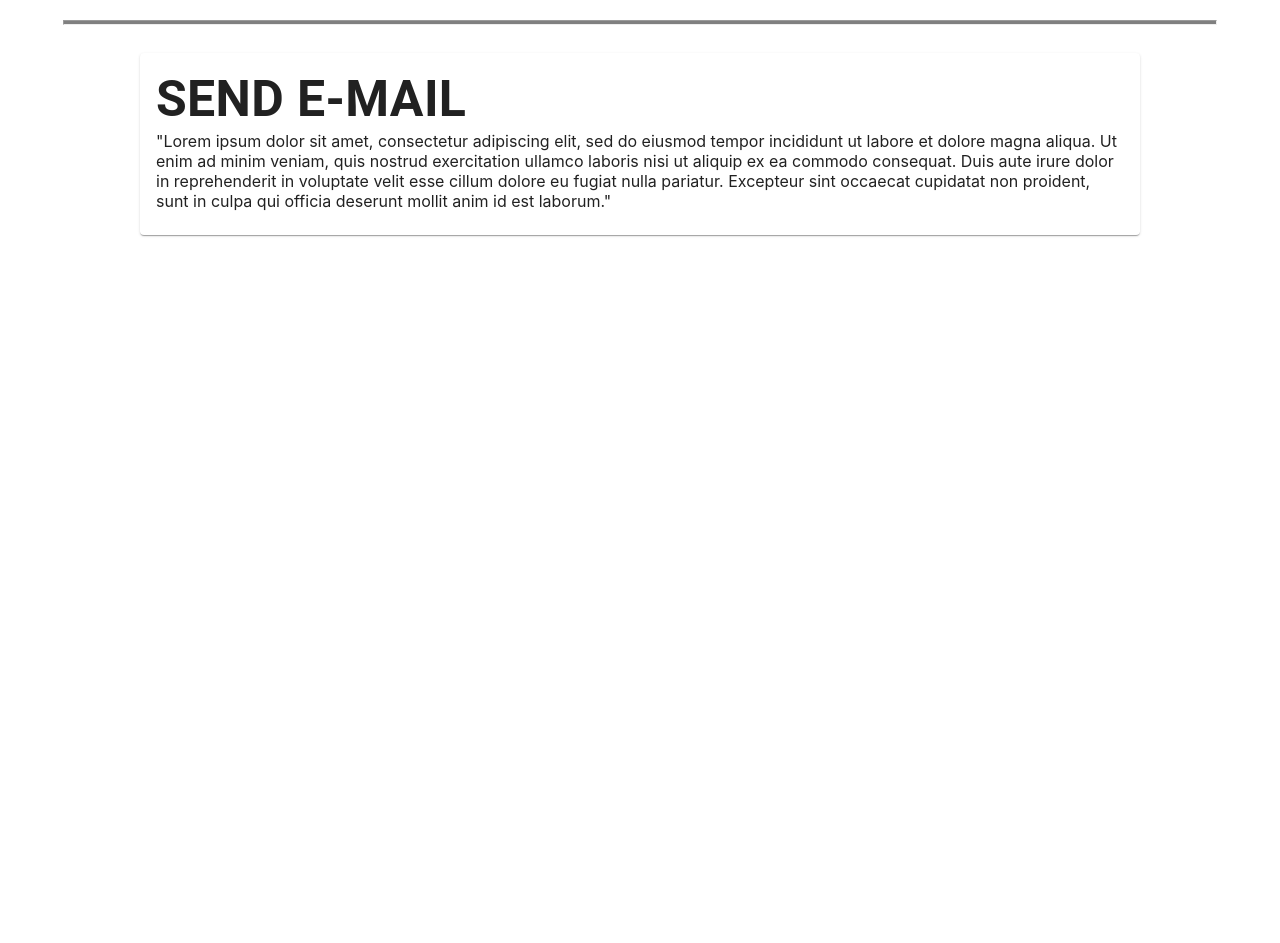
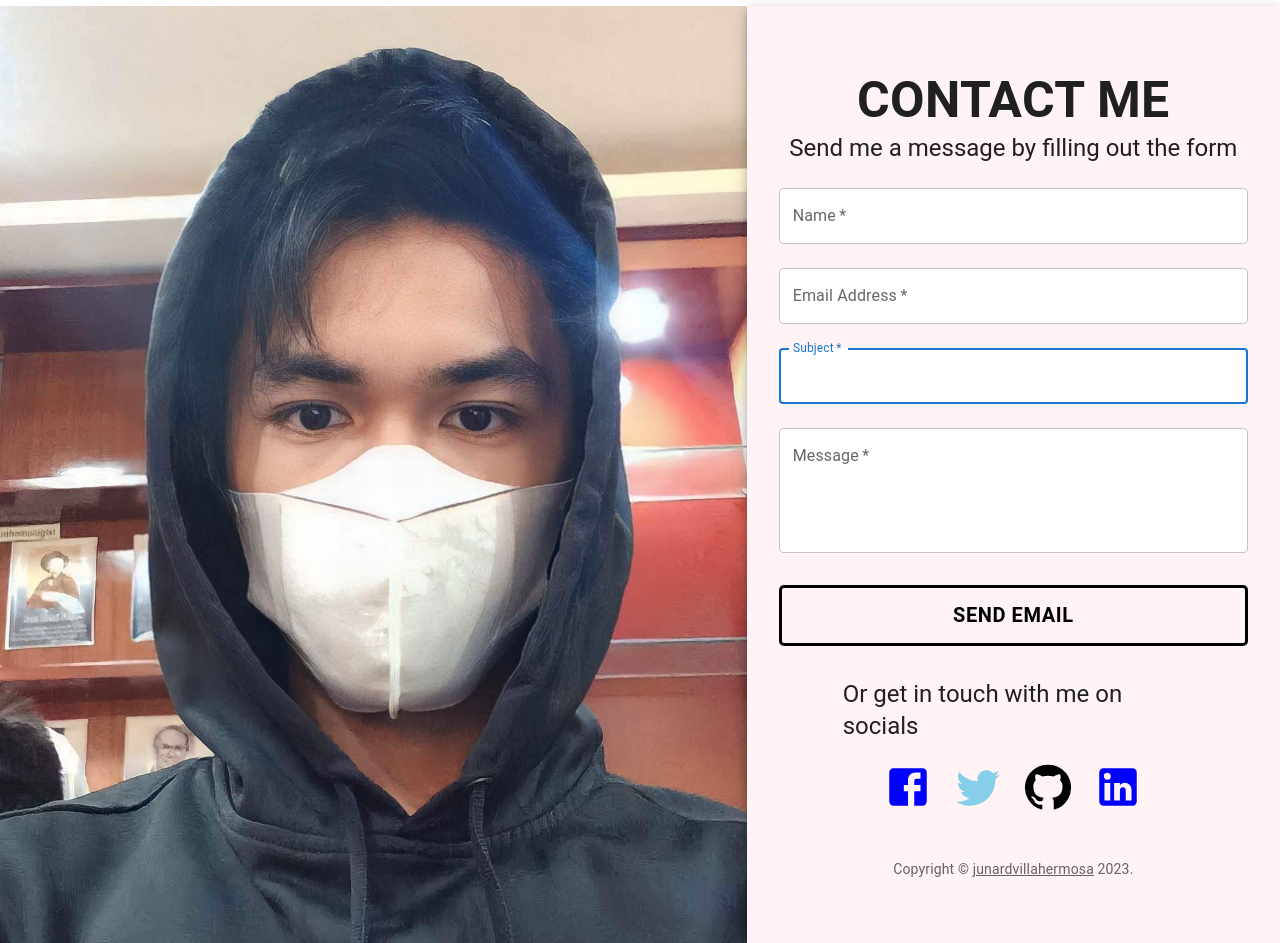
Before and after one commit to junardvillahermosa/junardvillahermosa, a React (Create React App) app: page / in a window 1280 px wide. Shown: the part 1801-2744 px from the top of the page. Before the commit the page ends 2056 px from the top, so only its background shows below. Built offline with nearby package versions, Linux system fonts and the light colour scheme.

Commit message:
feat(code): create-about-section

```diff
--- /dev/null
+++ b/src/pages/contact-me.js
@@ -0,0 +1,185 @@
+import * as React from 'react';
+import Avatar from '@mui/material/Avatar';
+import Button from '@mui/material/Button';
+import CssBaseline from '@mui/material/CssBaseline';
+import TextField from '@mui/material/TextField';
+import Link from '@mui/material/Link';
+import Paper from '@mui/material/Paper';
+import Box from '@mui/material/Box';
+import Grid from '@mui/material/Grid';
+import Typography from '@mui/material/Typography';
+import { createTheme, ThemeProvider } from '@mui/material/styles';
+import { EmailOutlined } from '@mui/icons-material';
+import { Facebook, Twitter, GitHub, LinkedIn } from "@mui/icons-material";
+import { styled } from '@mui/system';
+import ProfilePic from '.././images/backgroundImage.jpeg';
+
+const ButtonStyled = styled(Button)(({theme}) => ({
+    color: 'black',
+    padding: 10,
+    fontSize: 20,
+    left: 0,
+    fontWeight: 'bold',
+    borderRadius: 5,
+    border: '3px solid black',
+    '&:hover': {
+        backgroundColor: 'black',
+        border: '3px solid black',
+        color: 'pink'
+    }
+}));
+
+function Copyright(props) {
+  return (
+    <Typography variant="body2" color="text.secondary" align="center" {...props}>
+      {'Copyright © '}
+      <Link color="inherit" href="https://github.com/junardvillahermosa">
+        junardvillahermosa
+      </Link>{' '}
+      {new Date().getFullYear()}
+      {'.'}
+    </Typography>
+  );
+}
+
+
+
+
+
+// TODO remove, this demo shouldn't need to reset the theme.
+
+const defaultTheme = createTheme();
+
+export default function ContactMe() {
+  const handleSubmit = (event) => {
+    event.preventDefault();
+    const data = new FormData(event.currentTarget);
+    console.log({
+      name: data.get('name'),
+      email: data.get('email'),
+      subject: data.get('subject'),
+      message: data.get('message'),
+
+
+    });
+  };
+
+  return (
+    <ThemeProvider theme={defaultTheme}>
+      <Grid container component="main" sx={{ height: '100vh' }}>
+        <CssBaseline />
+        <Grid
+          item
+          xs={false}
+          sm={4}
+          md={7}
+          sx={{
+            backgroundImage: `url(${ProfilePic})`,
+            backgroundRepeat: 'no-repeat',
+            backgroundColor: (t) =>
+              t.palette.mode === 'light' ? t.palette.grey[50] : t.palette.grey[900],
+            backgroundSize: 'cover',
+            backgroundPosition: 'center',
+          }}
+        />
+        <Grid item xs={12} sm={8} md={5} sx={{backgroundColor: '#FFF3F5'}} component={Paper} elevation={6} square>
+          <Box
+            sx={{
+              my: 8,
+              mx: 4,
+              display: 'flex',
+              flexDirection: 'column',
+              alignItems: 'center',
+
+            }}
+          >
+            <Typography variant="h4" component='div' sx={{fontWeight: 'bold', fontSize: '50px'}}>
+                CONTACT ME
+            </Typography>
+            <Typography component="h1" variant="h5">
+              Send me a message by filling out the form
+            </Typography>
+            <Box component="form" noValidate onSubmit={handleSubmit} sx={{ mt: 1 }}>
+                <TextField sx={{backgroundColor: 'white'}}
+                margin="normal"
+                required
+                fullWidth
+                id="name"
+                label="Name"
+                name="name"
+                autoComplete="name"
+                autoFocus
+              />
+              <TextField sx={{backgroundColor: 'white'}}
+                margin="normal"
+                required
+                fullWidth
+                id="email"
+                label="Email Address"
+                name="email"
+                type='email'
+                autoComplete="email"
+                autoFocus
+              />
+              <TextField sx={{backgroundColor: 'white'}}
+                margin="normal"
+                required
+                fullWidth
+                id="subject"
+                label="Subject"
+                name="subject"
+                autoComplete="subject"
+                autoFocus
+              />
+              <TextField sx={{backgroundColor: 'white'}}
+                margin="normal"
+                required
+                fullWidth
+                name="message"
+                label="Message"
+                id="message"
+                autoComplete="message"
+                multiline
+                rows={4}
+              />
+
+
+              <ButtonStyled
+                type="submit"
+                fullWidth
+
+                sx={{ mt: 3, mb: 2, bgcolor: 'transparent' }}
+
+              >
+                Send Email
+              </ButtonStyled>
+              <Box
+                sx={{
+                my: 2,
+                mx: 8,
+                display: 'flex',
+                flexDirection: 'column',
+                alignItems: 'center',
+                }}
+                >
+                <Typography component="h1" variant="h5">
+                    Or get in touch with me on socials
+                </Typography>
+                <div style={{marginTop: '20px', display: 'flex', gap: '20px'}}>
+                                <a href=""><Facebook sx={{ color: 'blue', fontSize: '50px'}}/></a>
+                                <a href=""><Twitter sx={{ color: 'skyblue', fontSize: '50px'}}/></a>
+                                <a href=""><GitHub sx={{ color: 'black', fontSize: '50px'}}/></a>
+                                <a href=""><LinkedIn sx={{ color: 'blue', fontSize: '50px'}}/></a>
+                </div>
+
+                </Box>
+
+
+              <Copyright sx={{ mt: 5 }} />
+            </Box>
+          </Box>
+        </Grid>
+      </Grid>
+    </ThemeProvider>
+  );
+}
--- a/src/pages/junardvillahermosa.js
+++ b/src/pages/junardvillahermosa.js
@@ -1,12 +1,12 @@
 import React from "react";
 import { styled } from "@mui/system";
-import { AppBar,Toolbar, Typography, Button, Box, Grid, Container, Card, CardContent, CardActions } from "@mui/material";
+import { AppBar,Toolbar, Typography, Button, Box, Container, Card, CardContent, CardActions } from "@mui/material";
 import { Facebook, Twitter, GitHub, LinkedIn } from "@mui/icons-material";
 import ProfilePic from '.././images/junard.jpeg';
-
+import ContactMe from "./contact-me";
 
 const Header = styled(AppBar)(({theme}) => ({
-    backgroundColor: "white",
+    backgroundColor: "black",
     position: 'fixed',
 
 }));
@@ -21,7 +21,7 @@ const InnerHeader = styled(Toolbar)(({theme}) => ({
     fontWeight: "300",
     '& a': {
         textDecoration: 'none',
-        color: 'black',
+        color: 'white',
         marginLeft: 10,
         padding: '10px 12px',
         borderRadius: '5px',
@@ -29,22 +29,22 @@ const InnerHeader = styled(Toolbar)(({theme}) => ({
     '& .navigation': {
         marginRight: 30,
         '& .home:hover': {
-            backgroundColor: '#EDEDED',
+
             color: 'hotpink',
             fontWeight: "bold",
         },
         '& .about:hover': {
-            backgroundColor: '#EDEDED',
+
             color: 'hotpink',
             fontWeight: "bold",
         },
         '& .projects:hover': {
-            backgroundColor: '#EDEDED',
+
             color: 'hotpink',
             fontWeight: "bold",
         },
         '& .contact:hover': {
-            backgroundColor: '#EDEDED',
+
             color: 'hotpink',
             fontWeight: "bold",
         },
@@ -53,7 +53,7 @@ const InnerHeader = styled(Toolbar)(({theme}) => ({
     '& .junardlogo': {
         fontSize: 25,
         fontWeight: 'bold',
-        color: 'black',
+        color: 'white',
 
     }
 }));
@@ -82,10 +82,9 @@ const MainContent = styled(Container)(({theme}) => ({
 
 const ButtonStyled = styled(Button)(({theme}) => ({
     color: 'black',
-    padding: 10,
+    padding: 15,
     marginTop: 20,
     fontSize: 20,
-    left: 0,
     fontWeight: 'bold',
     borderRadius: 5,
     border: '3px solid pink',
@@ -181,8 +180,6 @@ const FourthMainContent = styled(Container)(({theme}) => ({
 }));
 
 
-
-
 export const JunardVillahermosa = () => {
     return (
         <React.Fragment>
@@ -220,7 +217,7 @@ export const JunardVillahermosa = () => {
                                     Download Resume
                                 </ButtonStyled>
                             </CardActions>
-                            <div style={{marginTop: '20px', display: 'flex', gap: '20px'}}>
+                            <div style={{marginTop: '20px', display: 'flex', gap: '20px', marginLeft: '5px'}}>
                                 <a href=""><Facebook sx={{ color: 'blue', fontSize: '50px'}}/></a>
                                 <a href=""><Twitter sx={{ color: 'skyblue', fontSize: '50px'}}/></a>
                                 <a href=""><GitHub sx={{ color: 'black', fontSize: '50px'}}/></a>
@@ -241,7 +238,7 @@ export const JunardVillahermosa = () => {
             <SecondContainer id="about-me">
                 <hr style={{width: '90%', backgroundColor: 'gray', height: '3px'}}/>
                 <SecondMainContent>
-                    <Card sx={{ height: 'auto', width: '1000px', backgroundColor: 'rgba(0, 0, 0, 0.066)'}}>
+                    <Card sx={{ height: 'auto', width: '100%', backgroundColor: 'rgba(0, 0, 0, 0.066)'}}>
                         <CardContent sx={{ backgroundColor: 'transparent',  height: 'auto', border: 'none', boxShadow: 'none'}}>
                             <Typography variant="h4" component='div' sx={{fontWeight: 'bold', fontSize: '50px'}}>
                                 ABOUT ME
@@ -255,7 +252,7 @@ export const JunardVillahermosa = () => {
                         </CardContent>
 
                     </Card>
-                    <Card sx={{ height: 'auto', width: '1000px', backgroundColor: 'rgba(255, 192, 203, 0.571)'}}>
+                    <Card sx={{ height: 'auto', width: '100%', backgroundColor: 'rgba(255, 192, 203, 0.571)'}}>
                         <CardContent sx={{ backgroundColor: 'transparent',  height: 'auto', border: 'none', boxShadow: 'none'}}>
                             <Typography variant="h4" component='div' sx={{fontWeight: 'bold', fontSize: '50px'}}>
                                 SKILLSET
@@ -272,7 +269,7 @@ export const JunardVillahermosa = () => {
                 <hr style={{width: '90%', backgroundColor: 'gray', height: '3px'}}/>
 
                     <ThirdMainContent>
-                        <Card sx={{ height: 'auto', width: '1000px'}}>
+                        <Card sx={{ height: 'auto', width: '100%', backgroundColor: 'rgba(255, 192, 203, 0.571)'}}>
                             <CardContent sx={{ backgroundColor: 'transparent',  height: 'auto', border: 'none', boxShadow: 'none'}}>
                                 <Typography variant="h4" component='div' sx={{fontWeight: 'bold', fontSize: '50px'}}>
                                     PROJECTS
@@ -285,20 +282,13 @@ export const JunardVillahermosa = () => {
             </ThirdContainer>
 
             <FourthContainer id="contact-me">
-                <hr style={{width: '90%', backgroundColor: 'gray', height: '3px'}}/>
-                <FourthMainContent>
-                        <Card sx={{ height: 'auto', width: '1000px'}}>
-                            <CardContent sx={{ backgroundColor: 'transparent',  height: 'auto', border: 'none', boxShadow: 'none'}}>
-                                <Typography variant="h4" component='div' sx={{fontWeight: 'bold', fontSize: '50px'}}>
-                                    SEND E-MAIL
-                                </Typography>
-                                <Typography variant="p" component='div' sx={{fontWeight: 'normal', textJustify: 'justify'}}>
-                                "Lorem ipsum dolor sit amet, consectetur adipiscing elit, sed do eiusmod tempor incididunt ut labore et dolore magna aliqua. Ut enim ad minim veniam, quis nostrud exercitation ullamco laboris nisi ut aliquip ex ea commodo consequat. Duis aute irure dolor in reprehenderit in voluptate velit esse cillum dolore eu fugiat nulla pariatur. Excepteur sint occaecat cupidatat non proident, sunt in culpa qui officia deserunt mollit anim id est laborum."                            </Typography>
-                            </CardContent>
-                        </Card>
+            <hr style={{width: '90%', backgroundColor: 'gray', height: '3px'}}/>
+            <ContactMe />
 
 
-                </FourthMainContent>
+
+
+
 
             </FourthContainer>
 
```
Also changed, not shown: src/images/backgroundImage.jpeg (added).
